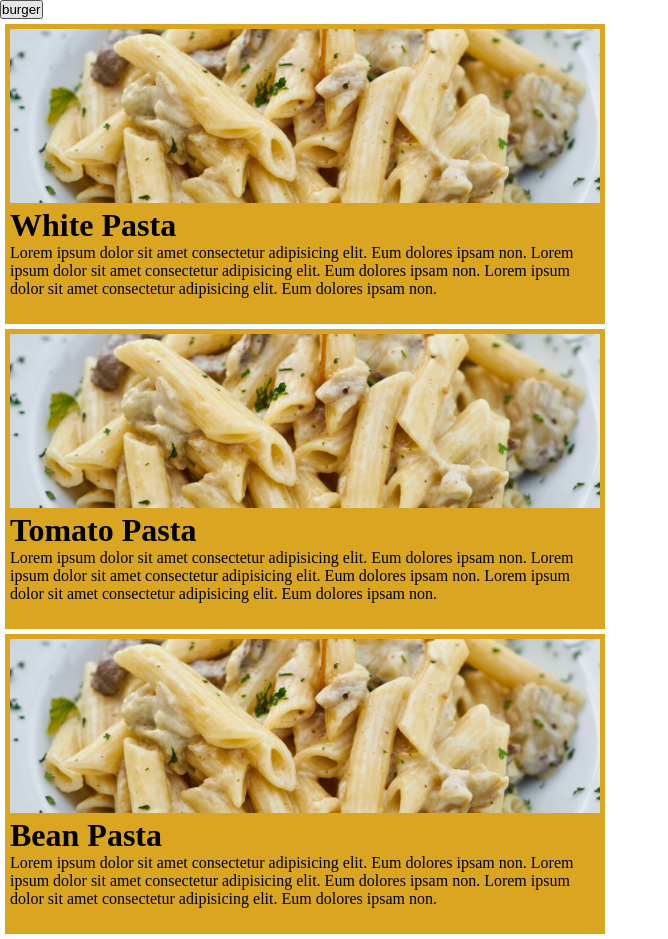
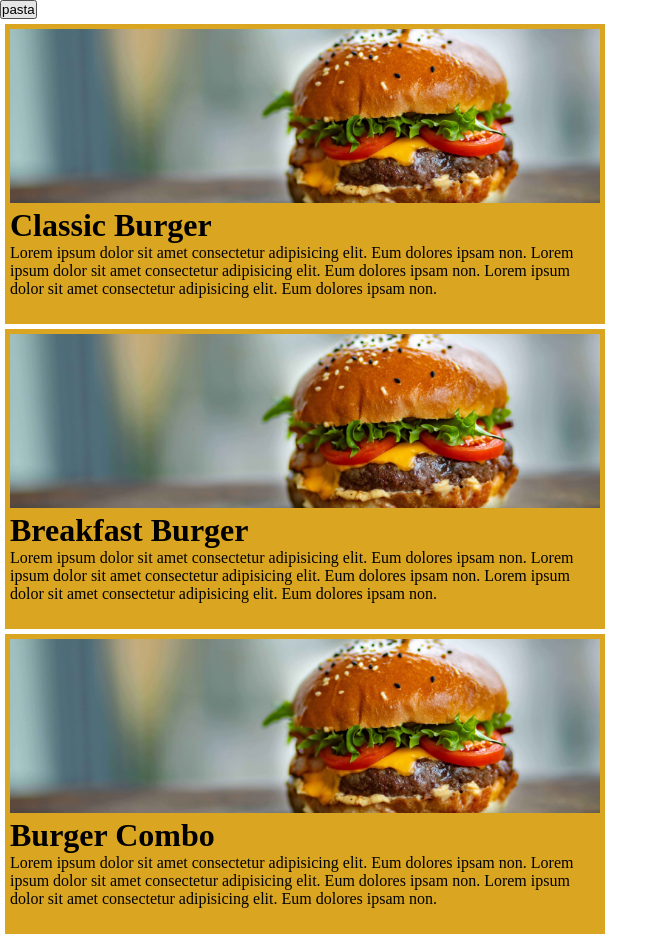
Before and after one commit to jazperbalatbat/Food-Menu-ReactJSpractice-, a React (Create React App) app: page / in a window 1280 px wide. Shown: the whole page, without its empty margins (0-668 px from the left). Built offline with nearby package versions, Linux system fonts and the light colour scheme.

Commit message:
navigating the menu is done

```diff
--- a/src/App.js
+++ b/src/App.js
@@ -1,18 +1,18 @@
-import React from 'react';
+import React, { useState } from 'react';
 import Menucard from './menu';
 import state from './object';
 import '../src/App.css';
 
 function App() {
-  let x = state.pasta;
-  const burgerBtn = e => {
-    x = state.burger;
-    alert(x);
+  // let item = state.burger;
+  const [item, setItem] = useState(state.burger);
+  const pasta = e => {
+    setItem(state.pasta);
   }
   return (
     <div>
-      <button onClick={burgerBtn}>{state.burger[0].origin}</button>
-      {x.map(item => (
+      <button onClick={pasta}>{state.pasta[0].origin}</button>
+      {item.map(item => (
         <Menucard key={item.id} title={item.title} image={item.path} />
       ))}
     </div>
--- a/src/menu.js
+++ b/src/menu.js
@@ -1,4 +1,5 @@
 import React from 'react';
+import state from './object';
 
 
 function Menucard({ title, image }) {
```
